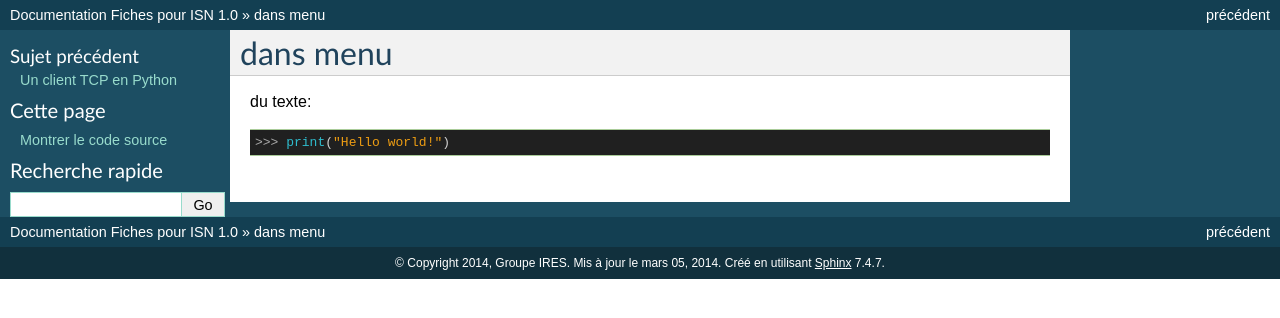
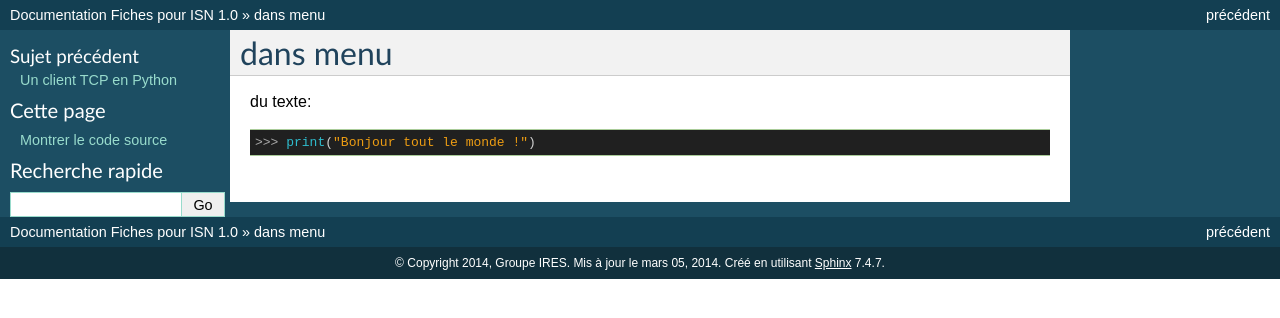
Before and after one commit to ORLEANS-TOURS-IRES/Fiches_ISN, a Sphinx documentation site: the page built from source/tmp.rst, in a window 1280 px wide. Shown: the top 318 px of the page. Built offline with Sphinx 7.4.7, drawn with Linux system fonts in a browser that asks for light colours.

Commit message:
Update tmp.rst

```diff
--- a/source/tmp.rst
+++ b/source/tmp.rst
@@ -4,4 +4,4 @@ dans menu
 
 du texte::
 
-        >>> print("Hello world!")
+        >>> print("Bonjour tout le monde !")
```
